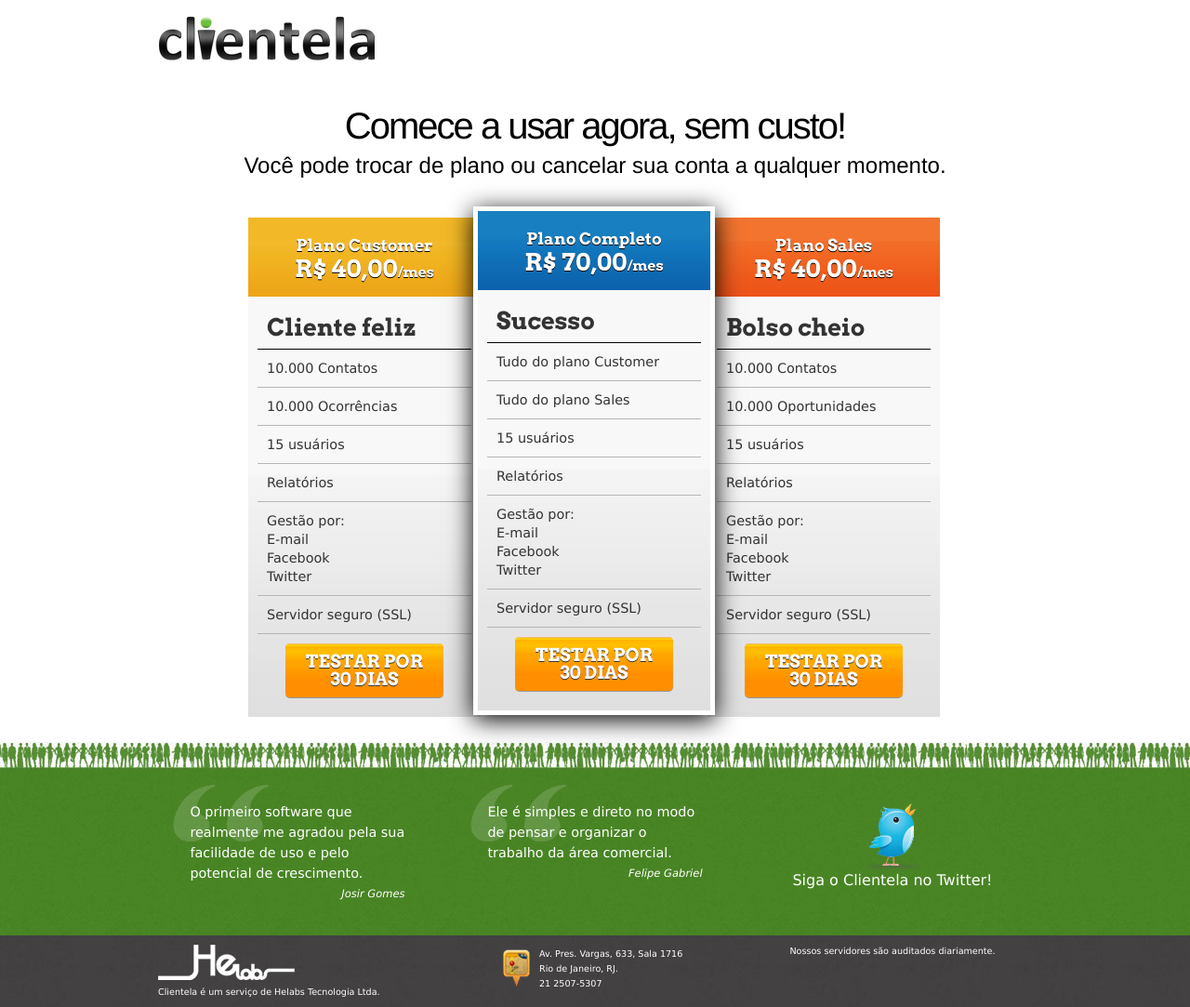
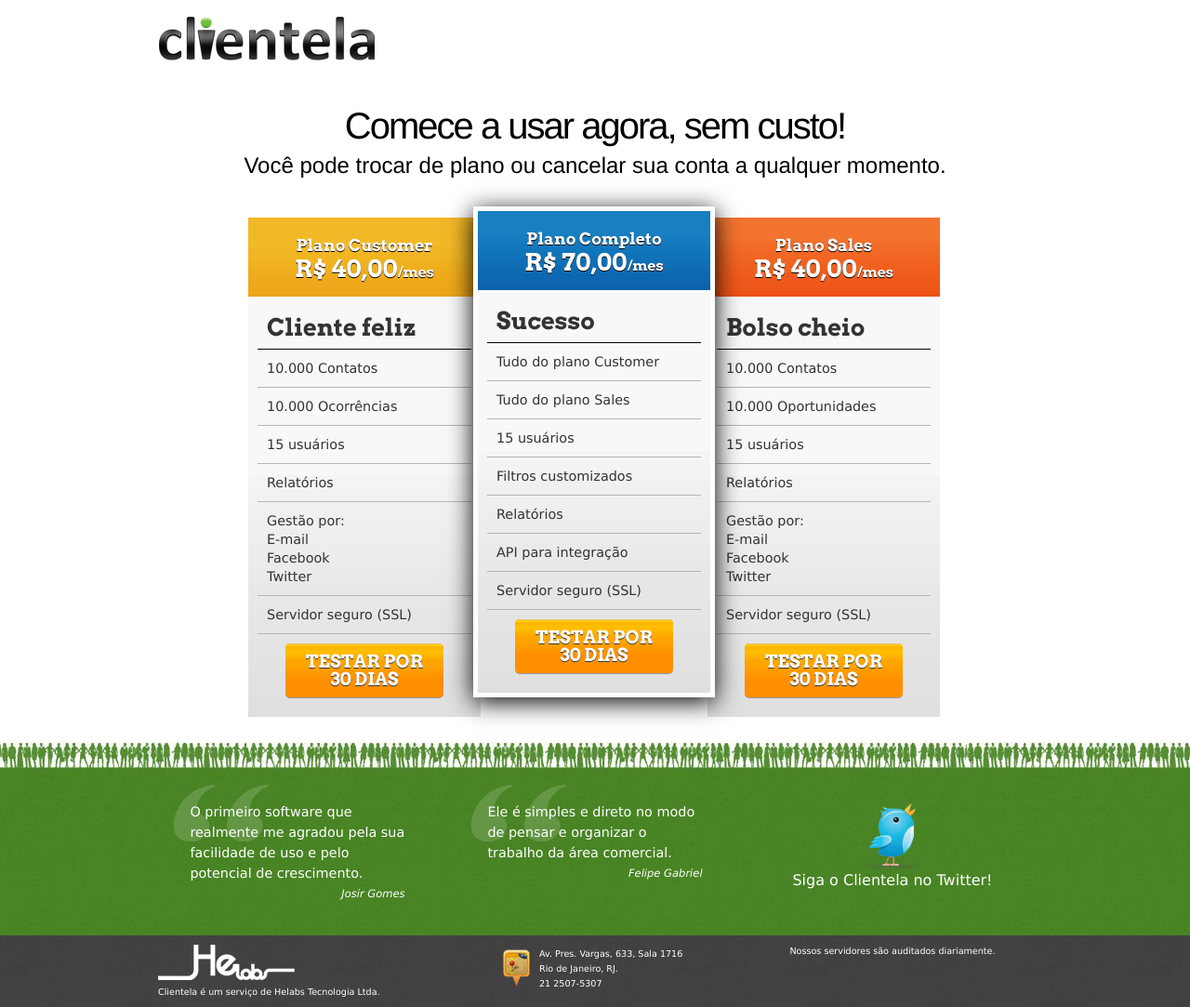
Before and after one commit to mergulhao/site-clientela, a Jekyll site: the page built from planos.html, in a window 1280 px wide. Shown: the whole page at 93% size. Built offline with Jekyll 4.4.1, drawn with Linux system fonts in a browser that asks for light colours; nearby versions of some CDN libraries.

Commit message:
update plans

```diff
--- a/planos.html
+++ b/planos.html
@@ -48,8 +48,9 @@
           <li>Tudo do plano Customer</li>
           <li>Tudo do plano Sales</li>
           <li>15 usuários</li>
+          <li>Filtros customizados</li>
           <li>Relatórios</li>
-          <li>Gestão por:<br>E-mail<br>Facebook<br>Twitter</li>
+          <li>API para integração</li>
           <li>Servidor seguro (SSL)</li>
         </ul>
       </div>
```
